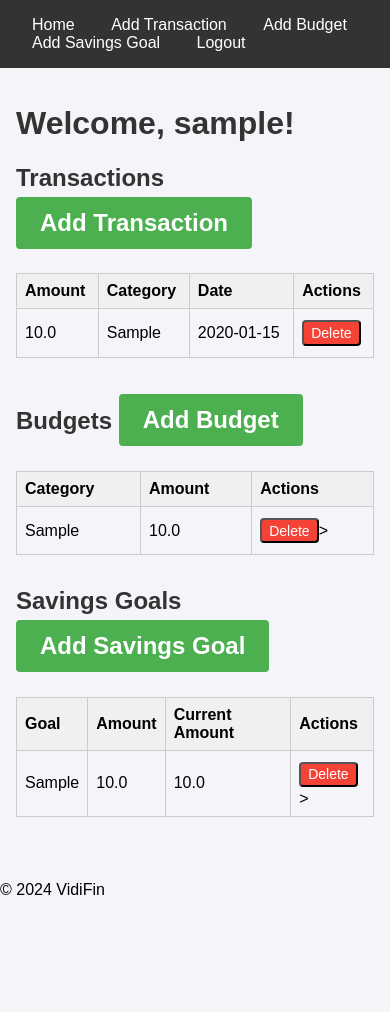
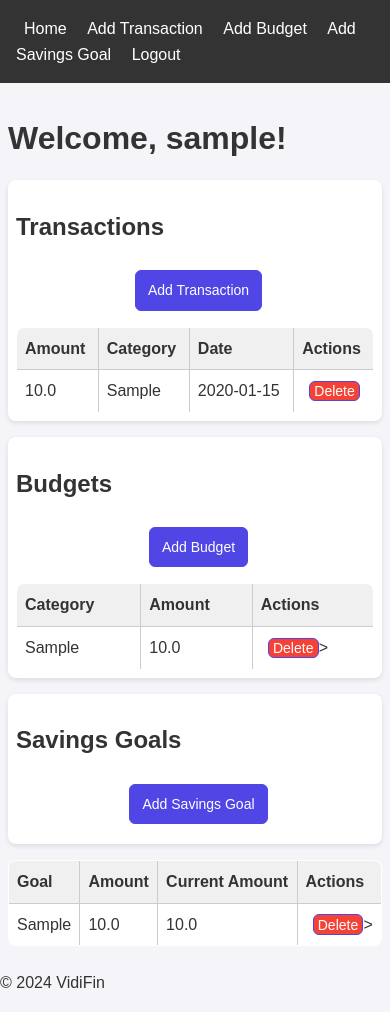
Before and after one commit to VitaliyV22/vivid_fin, a Flask app: page /index in a window 390 px wide. Before the commit the page ends 895 px from the top, so only its background shows below. Run offline with Flask 3, Linux system fonts and the light colour scheme; a user stored in the database is signed in; tables that the repository leaves empty hold one stand-in row (values such as "Sample post").

Commit message:
finished dash UI

```diff
--- a/app/routes.py
+++ b/app/routes.py
@@ -41,7 +41,7 @@ def login():
 def logout():
     logout_user()
     flash('You have been logged out.', 'success')
-    return redirect(url_for('base.index'))
+    return redirect(url_for('main.homepage'))
 
 @bp.route('/register', methods=['GET', 'POST'])
 def register():
--- a/app/static/home.css
+++ b/app/static/home.css
@@ -1,6 +1,6 @@
 /* static/styles.css */
 body {
-    font-family: Arial, sans-serif;
+
     margin: 0;
     padding: 0;
     background-color: #f5f5f5;
--- a/app/static/styles.css
+++ b/app/static/styles.css
@@ -1,42 +1,62 @@
+/* Base styles */
 body {
     font-family: Arial, sans-serif;
     background-color: #f4f4f9;
     margin: 0;
     padding: 0;
+    line-height: 1.6;
+    color: #333;
 }
 
+/* Header styles */
 header {
     background-color: #333;
     color: white;
     padding: 1em;
+    display: flex;
+    justify-content: space-between;
+    align-items: center;
 }
 
 header nav a {
     color: white;
     text-decoration: none;
     margin: 0 1em;
+    transition: color 0.3s;
 }
 
 header nav a:hover {
-    text-decoration: underline;
+    color: #ff6347;
 }
+
 
 main {
     padding: 1em;
+    max-width: 1200px;
+    margin: 0 auto;
 }
 
 h1, h2 {
     color: #333;
+    margin-bottom: 0.5em;
 }
 
 .section {
     margin-bottom: 2em;
+    padding: 1em;
+    background: #fff;
+    border-radius: 0.5em;
+    box-shadow: 0 2px 5px rgba(0, 0, 0, 0.1);
 }
+
 
 table {
     width: 100%;
     border-collapse: collapse;
     margin-top: 1em;
+    background: white;
+    border-radius: 0.5em;
+    overflow: hidden;
 }
 
 table, th, td {
@@ -44,7 +64,7 @@ table, th, td {
 }
 
 th, td {
-    padding: 0.5em;
+    padding: 0.75em;
     text-align: left;
 }
 
@@ -52,18 +72,33 @@ th {
     background-color: #f0f0f0;
 }
 
+
+.button-container {
+    display: flex;
+    justify-content: flex-end;
+    align-items: center;
+    margin-top: 1em;
+}
+
 .btn {
-    background-color: #4CAF50;
+    display: inline-block;
+    border-radius: 0.375rem;
+    text-decoration: none;
+    border: 1px solid #4f46e5;
+    background-color: #4f46e5;
+    padding: 0.50rem 1rem;
+    font-size: 0.875rem;
+    font-weight: 500;
     color: white;
-    padding: 0.5em 1em;
-    text-decoration: none;
-    border-radius: 4px;
-    margin: 0.2em 0;
-    display: inline-block;
+    outline: none;
+    transition: background-color 0.3s, color 0.3s;
+    cursor: pointer;
+    margin-left: 0.5em;
 }
 
 .btn:hover {
-    background-color: #45a049;
+    background-color: transparent;
+    color: #4f46e5;
 }
 
 .btn-danger {
@@ -78,3 +113,43 @@ th {
     padding: 0.2em 0.5em;
     font-size: 0.875em;
 }
+
+.btn:focus {
+    outline: none;
+}
+
+.btn:active {
+    color: #4338ca;
+}
+
+/* Responsive styles */
+@media (max-width: 768px) {
+    header nav a {
+        margin: 0 0.5em;
+    }
+
+    main {
+        padding: 0.5em;
+    }
+
+    .section {
+        margin-bottom: 1em;
+        padding: 0.5em;
+    }
+
+    th, td {
+        padding: 0.5em;
+    }
+
+    .btn {
+        padding: 0.5rem 0.75rem;
+    }
+
+    .btn-sm {
+        padding: 0.1em 0.3em;
+    }
+
+    .button-container {
+        justify-content: center;
+    }
+}
--- a/app/templates/add_transaction.html
+++ b/app/templates/add_transaction.html
@@ -21,6 +21,9 @@
         {% endfor %}
     </div>
     <div>
+        <input type="text" placeholder="Type here" class="input input-bordered input-primary w-full max-w-xs" />
+    </div>
+    <div>
         {{ form.submit() }}
     </div>
 </form>
--- a/app/templates/base.html
+++ b/app/templates/base.html
@@ -5,6 +5,7 @@
     <meta name="viewport" content="width=device-width, initial-scale=1.0">
     <title>{% block title %}Finance App{% endblock %}</title>
     <link rel="stylesheet" href="{{ url_for('static', filename='styles.css') }}">
+
 </head>
 <body>
     <header>
--- a/app/templates/index.html
+++ b/app/templates/index.html
@@ -8,7 +8,10 @@
 <div class="section">
     <h2>
         Transactions
-        <a href="{{ url_for('main.add_transaction') }}" class="btn">Add Transaction</a>
+        <div class="button-container">
+            <a href="{{ url_for('main.add_transaction') }}" class="btn">Add Transaction</a>
+        </div>
+
     </h2>
     <table>
         <thead>
@@ -40,7 +43,10 @@
 <div class="section">
     <h2>
         Budgets
-        <a href="{{ url_for('main.add_budget') }}" class="btn">Add Budget</a>
+        <div class="button-container">
+            <a href="{{ url_for('main.add_budget') }}" class="btn">Add Budget</a>
+        </div>
+
     </h2>
     <table>
         <thead>
@@ -57,6 +63,7 @@
                 <td>{{ budget.amount }}</td>
                 <td>
                     <form action="{{ url_for('main.delete_budget', budget_id=budget.id) }}" method="post" style="display:inline;">
+
                         <input type="hidden" name="csrf_token" value="{{ csrf_token() }}">
                         <input type="submit" value="Delete" class="btn btn-danger btn-sm btn-delete">>
                     </form>
@@ -70,8 +77,11 @@
 <div class="section">
     <h2>
         Savings Goals
-        <a href="{{ url_for('main.add_savings_goal') }}" class="btn">Add Savings Goal</a>
-    </h2>
+        <div class="button-container">
+            <a href="{{ url_for('main.add_savings_goal') }}" class="btn">Add Savings Goal</a>
+        </h2>
+        </div>
+
     <table>
         <thead>
             <tr>
```
